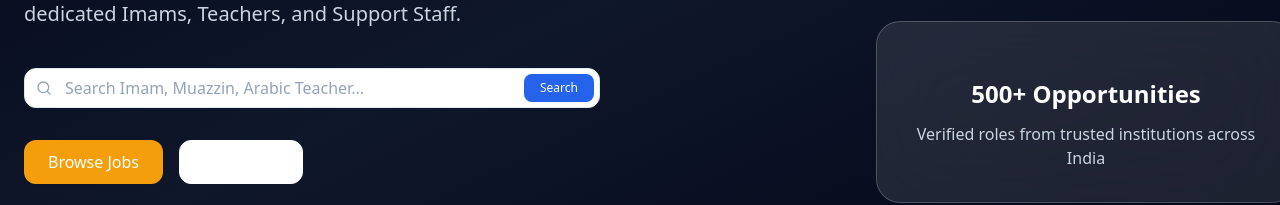
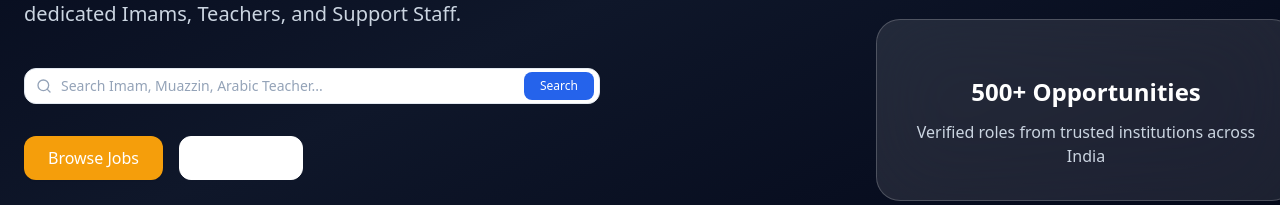
Before and after one commit to KhalandarDK/job-portal, a Next.js app: page / in a window 1280 px wide. Shown: the part 375-580 px from the top of the page. Built offline with nearby package versions, Linux system fonts and the light colour scheme.

Commit message:
Update SearchBar.tsx

```diff
--- a/components/ui/SearchBar.tsx
+++ b/components/ui/SearchBar.tsx
@@ -7,13 +7,12 @@ import { cn } from "@/lib/utils";
 interface SearchBarProps extends InputHTMLAttributes<HTMLInputElement> {
   placeholder?: string;
   showButton?: boolean;
-  size?: "default" | "lg";
+  inputSize?: "default" | "lg";
 }
-
 export function SearchBar({
   placeholder = "Search...",
   showButton = false,
-  size = "default",
+  inputSize = "default",
   className,
   value,
   onChange,
@@ -34,7 +33,7 @@ export function SearchBar({
           "text-sm placeholder:text-slate-400",
           "focus:outline-none focus:border-blue-400 focus:ring-1 focus:ring-blue-400",
           "transition-colors",
-          size === "lg" && "h-11 sm:h-10 text-base pl-10",
+          inputSize === "lg" && "h-11 sm:h-10 text-base pl-10",
           showButton && "pr-20 sm:pr-24",
         )}
         {...props}
```
